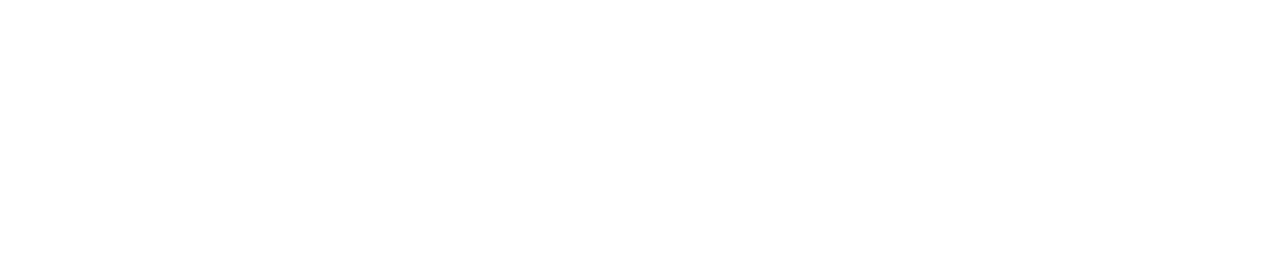
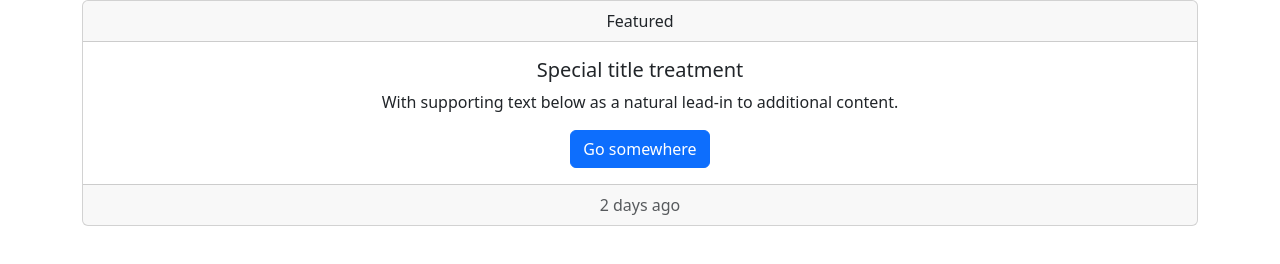
Before and after one commit to carmelocammalleri/js-biglietto-treno-form, a plain HTML site: page index.html in a window 1280 px wide. Drawn offline with nearby package versions, Linux system fonts and the light colour scheme.

Commit message:
[add]: bootstrap card

```diff
--- a/index.html
+++ b/index.html
@@ -15,6 +15,23 @@
 <body>
 
 
+  <main class="container">
+    <div class="card text-center">
+      <div class="card-header">
+        Featured
+      </div>
+      <div class="card-body">
+        <h5 class="card-title">Special title treatment</h5>
+        <p class="card-text">With supporting text below as a natural lead-in to additional content.</p>
+        <a href="#" class="btn btn-primary">Go somewhere</a>
+      </div>
+      <div class="card-footer text-body-secondary">
+        2 days ago
+      </div>
+    </div>
+  </main>
+
+
   <script src="./js/script.js"></script>
 </body>
 </html>
```
